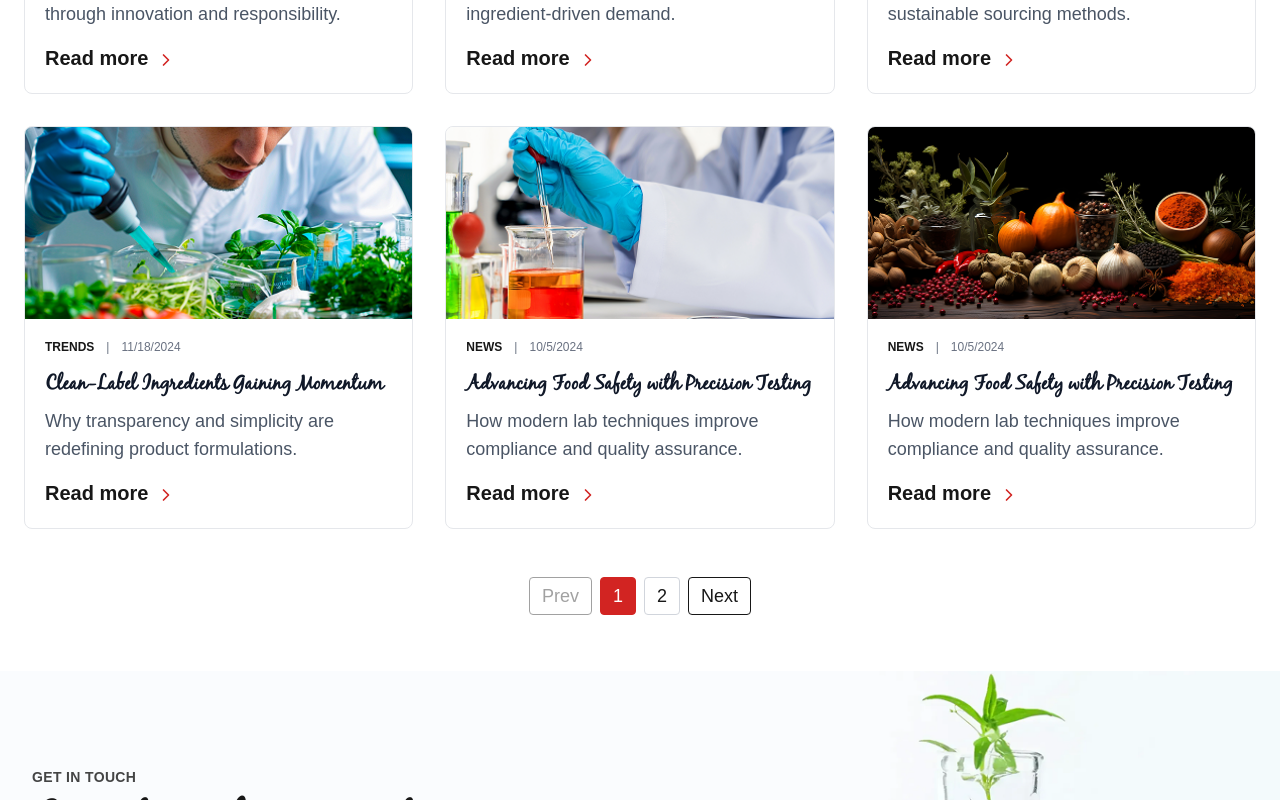
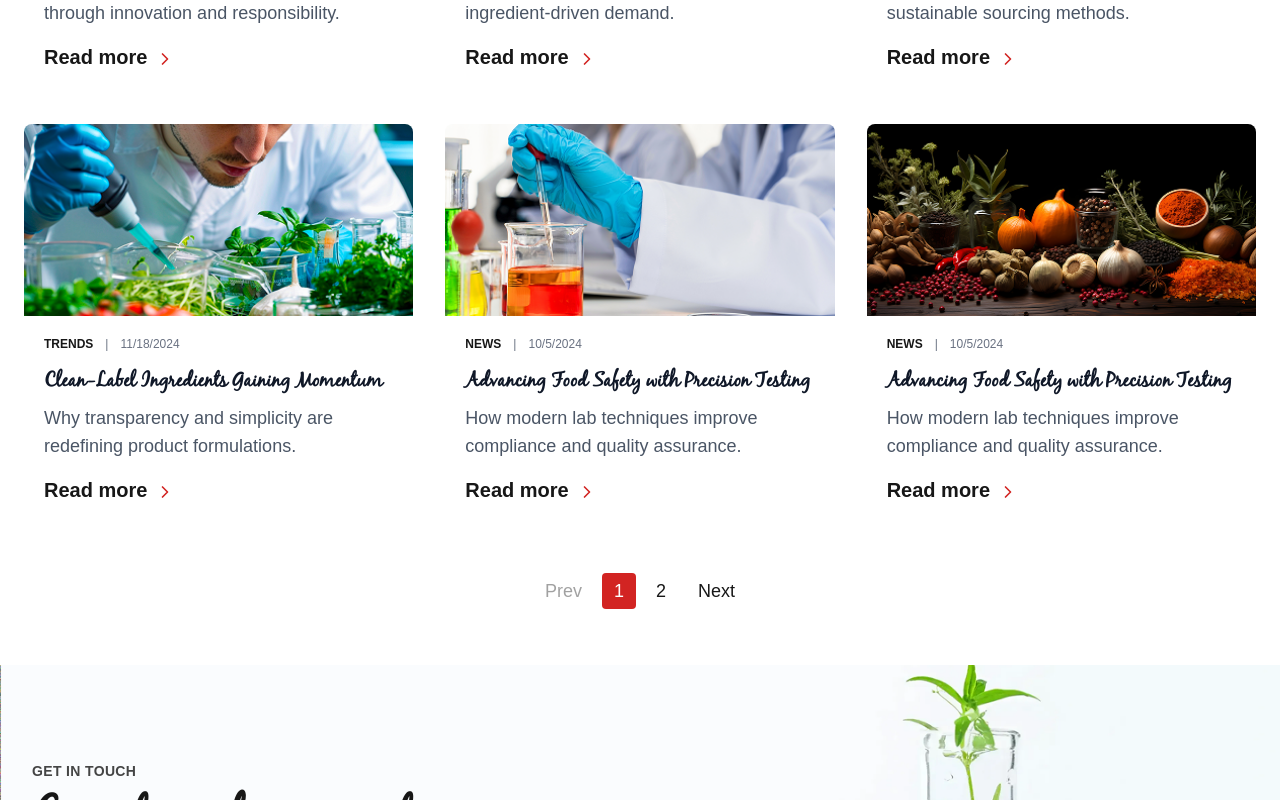
Before and after one commit to ayatiworkstechnologies/sensorisch, a Next.js app: page /insights in a window 1280 px wide. Shown: the part 1240-2040 px from the top of the page. Built offline with nearby package versions, Linux system fonts and the light colour scheme; a web font is replaced by a local one.

Commit message:
18/12/2025 updated all corrections 3

```diff
--- a/src/app/bespoke/page.jsx
+++ b/src/app/bespoke/page.jsx
@@ -25,8 +25,8 @@ export default function bespoke() {
             alt: "Desktop banner image",
           },
           title: "Tailored to Your Unique Needs",
-          subtitle:
-            "At Sensorisch, we know that every brand has a unique identity, and so should its flavours. Our bespoke solutions are designed to deliver exactly what your product requires from taste profile to technical format.",
+          // subtitle:
+          //   "At Sensorisch, we know that every brand has a unique identity, and so should its flavours. Our bespoke solutions are designed to deliver exactly what your product requires from taste profile to technical format.",
           primary: {
             label: "Start Your Project",
             href: "/applications-solutions",
--- a/src/app/components/Insights/NewsTrends.jsx
+++ b/src/app/components/Insights/NewsTrends.jsx
@@ -178,7 +178,7 @@ export default function NewsTrends() {
             </button>
 
             {showFilters && (
-              <div className="absolute right-0 mt-2 w-40 font-secondary text-lg rounded-md border bg-white p-2 z-20">
+              <div className="absolute right-0 mt-2 w-40 font-secondary text-lg rounded-md bg-white p-2 z-20">
                 {SORTS.map((s) => (
                   <button
                     key={s}
@@ -206,7 +206,7 @@ export default function NewsTrends() {
           {paginatedPosts.map((post) => (
             <article
               key={post.id}
-              className="border border-gray-200 rounded-lg overflow-hidden transition"
+              className=" rounded-lg overflow-hidden transition"
             >
               <div className="relative h-48">
                 <Image
@@ -255,7 +255,7 @@ export default function NewsTrends() {
             <button
               disabled={page === 1}
               onClick={() => setPage(page - 1)}
-              className="px-3 py-1 border rounded disabled:opacity-40"
+              className="px-3 py-1  cursor-pointer rounded disabled:opacity-40"
             >
               Prev
             </button>
@@ -264,10 +264,10 @@ export default function NewsTrends() {
               <button
                 key={i}
                 onClick={() => setPage(i + 1)}
-                className={`px-3 py-1 rounded border ${
+                className={`px-3 py-1 rounded  cursor-pointer  ${
                   page === i + 1
-                    ? "bg-primary text-white border-primary"
-                    : "border-gray-300 hover:border-primary"
+                    ? "bg-primary text-white "
+                    : "  cursor-pointer "
                 }`}
               >
                 {i + 1}
@@ -277,7 +277,7 @@ export default function NewsTrends() {
             <button
               disabled={page === totalPages}
               onClick={() => setPage(page + 1)}
-              className="px-3 py-1 border rounded disabled:opacity-40"
+              className="px-3 py-1 cursor-pointer rounded disabled:opacity-40"
             >
               Next
             </button>
--- a/src/app/contact/page.jsx
+++ b/src/app/contact/page.jsx
@@ -22,8 +22,8 @@ export default function ContactUs() {
           },
           titleColor : "text-primary",
           title: "Let's Create Something Extraordinary",
-          subtitle:
-            "Ready to transform your products with science-led flavour solutions? Our experts are here to guide you from concept to market success.",
+          // subtitle:
+          //   "Ready to transform your products with science-led flavour solutions? Our experts are here to guide you from concept to market success.",
           // primary: {
           //   label: "Request Full Catalogue",
           //   href: "/applications-solutions",
--- a/src/app/insights/page.jsx
+++ b/src/app/insights/page.jsx
@@ -86,7 +86,7 @@ export default function Insights() {
       <HeroContact
         kicker="Get in touch"
         title="Expert guidance, just a message away"
-        subtitle="No matter your location, our experts are within reach. Get in touch for sustainable, ingredient-driven solutions."
+        // subtitle="No matter your location, our experts are within reach. Get in touch for sustainable, ingredient-driven solutions."
         primary={{ label: "Start Your Project", href: "/contact" }}
         // secondary={{ label: "View Our Portfolio", href: "/portfolio" }}
         imageSrc="/assets/get-in-touch.png"
```
